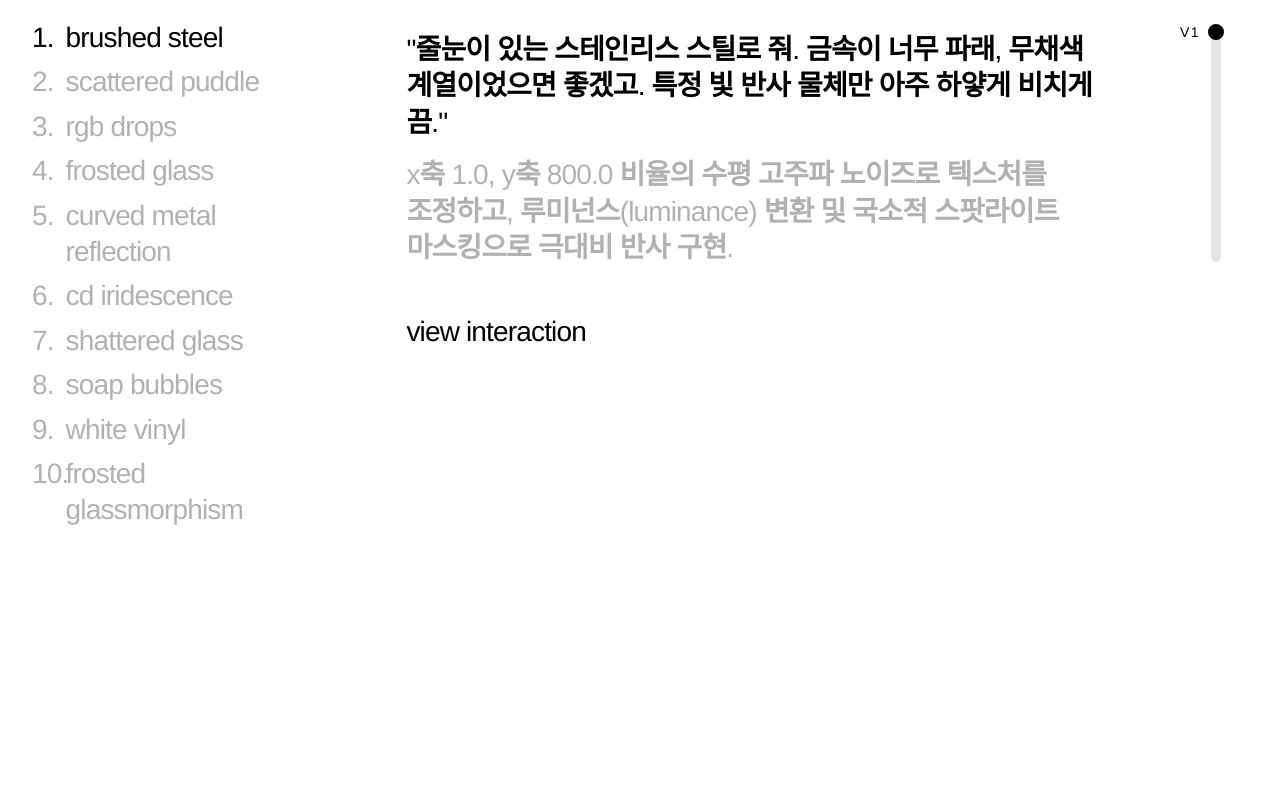
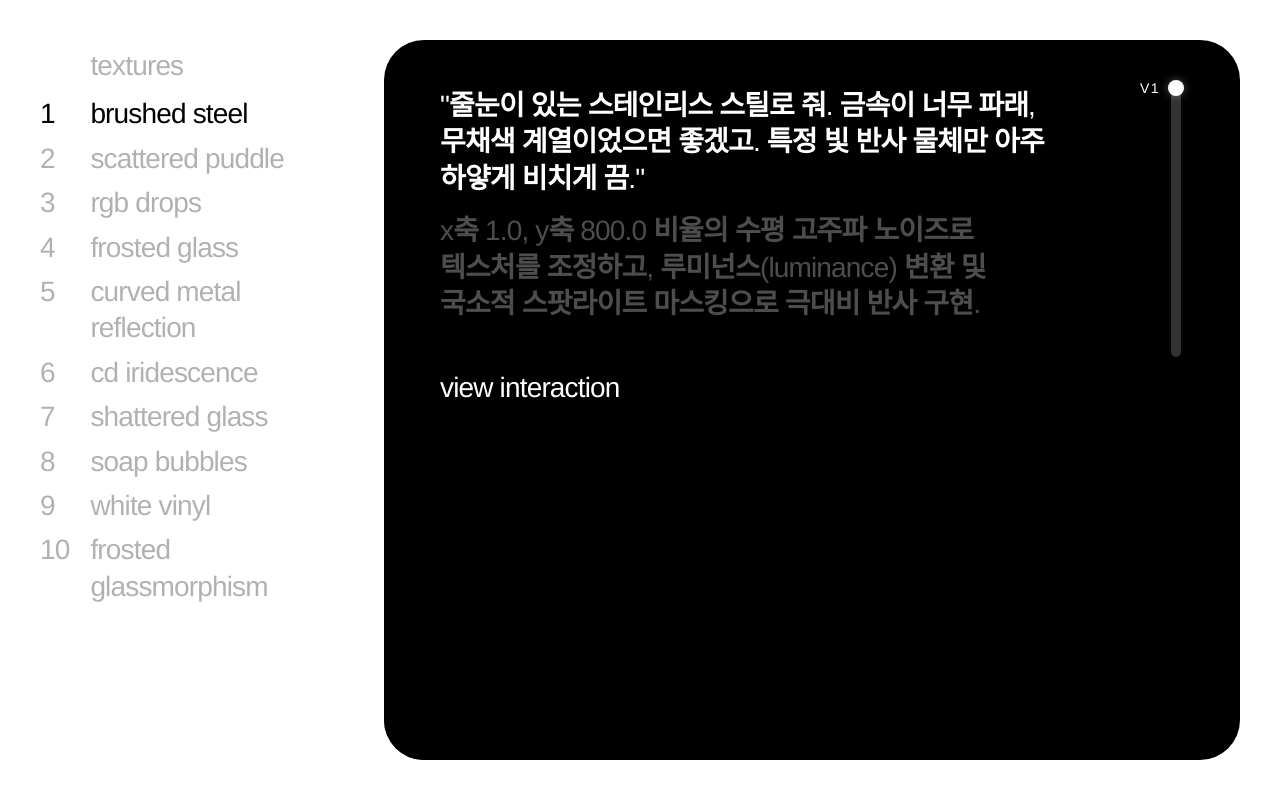
Before and after one commit to jonghyeokcolinlee/texture, a Next.js app: page / in a window 1280 px wide. Built offline with nearby package versions, Linux system fonts and the light colour scheme.

Commit message:
feat: update homepage content and layout in page.tsx

```diff
--- a/src/app/page.tsx
+++ b/src/app/page.tsx
@@ -60,7 +60,7 @@ const VersionControls = ({ versions, activeIndex, onChange, className, vertical
             }}
             style={{ cursor: vertical ? 'ns-resize' : 'ew-resize' }}
         >
-            <div ref={trackRef} className={`${vertical ? 'h-full w-[10px]' : 'w-full h-[10px]'} bg-black/10 rounded-full relative`} />
+            <div ref={trackRef} className={`${vertical ? 'h-full w-[10px]' : 'w-full h-[10px]'} bg-white/20 rounded-full relative`} />
             <div
                 className={`absolute flex items-center justify-center pointer-events-none`}
                 style={{
@@ -68,15 +68,15 @@ const VersionControls = ({ versions, activeIndex, onChange, className, vertical
                     transition: isDragging ? 'none' : (vertical ? 'top 0.3s cubic-bezier(0.2, 0.8, 0.2, 1)' : 'left 0.3s cubic-bezier(0.2, 0.8, 0.2, 1)')
                 }}
             >
-                {/* 텍스트와 안 겹치게끔 white fade gradient 효과 (배경) */}
+                {/* 텍스트와 안 겹치게끔 fade gradient 효과 (배경) */}
                 <div className={`absolute ${vertical ? 'right-6' : 'bottom-5'} flex items-center justify-center`}>
-                    <div className="absolute inset-[-4px] bg-white/80 blur-[2px] rounded-full" />
-                    <div className="relative whitespace-nowrap text-[14px] font-medium tracking-widest uppercase text-black z-10">
+                    <div className="absolute inset-[-4px] bg-black/40 blur-[2px] rounded-full" />
+                    <div className="relative whitespace-nowrap text-[14px] font-medium tracking-widest uppercase text-white z-10">
                         {versions[isDragging ? Math.round(tempP * (versions.length - 1)) : activeIndex]?.id}
                     </div>
                 </div>
                 {/* 반지름 8px 원 (w-4 h-4) */}
-                <div className="w-4 h-4 bg-black rounded-full relative z-20" />
+                <div className="w-4 h-4 bg-white rounded-full relative z-20 shadow-[0_0_10px_rgba(255,255,255,0.3)]" />
             </div>
         </div>
     );
@@ -225,9 +225,9 @@ export default function Home() {
     };
 
     return (
-        <main className="h-full w-full bg-white flex flex-col md:flex-row overflow-hidden lowercase">
+        <main className="h-full w-full bg-white flex flex-col md:flex-row overflow-hidden lowercase md:p-6 lg:p-10 md:gap-12 lg:gap-20">
             {/* 1. Top Pane: Navigation Wheel (Mobile / Desktop) */}
-            <div className="flex-none md:w-[28%] h-[30%] md:h-full px-4 pt-2 pb-4 lg:px-8 lg:pt-4 lg:pb-8 bg-white relative">
+            <div className="flex-none md:w-[22%] h-[30%] md:h-full px-4 pt-2 pb-4 md:px-0 md:pt-0 md:pb-0 bg-white relative">
                 <div className="w-full h-full text-[20px] lg:text-[28px] tracking-[-0.03em] leading-[1.3] font-medium text-black">
                     <div className="relative w-full h-full overflow-hidden">
                         <div className="absolute bottom-0 left-0 w-full h-[50%] bg-gradient-to-t from-white to-transparent pointer-events-none z-30 md:hidden" />
@@ -236,13 +236,18 @@ export default function Home() {
                         <div
                             ref={wheelRef}
                             onScroll={handleScroll}
-                            className="w-full h-full overflow-y-auto md:overflow-y-hidden no-scrollbar snap-y snap-mandatory md:snap-none relative z-20"
                             style={{ scrollBehavior: 'smooth' }}
                         >
+                            {/* Title: textures */}
+                            <div className="hidden md:flex items-start w-full py-2 opacity-30 select-none">
+                                <span className="w-[1.8em] shrink-0" />
+                                <p className="mb-0 flex-1 text-left">textures</p>
+                            </div>
+
                             {materials.map((mat, i) => {
                                 const match = mat.title.match(/^0?(\d+)\s+(.*)$/);
                                 const num = match ? parseInt(match[1]) : 0;
-                                const indicator = num > 0 ? num + "." : "";
+                                const indicator = num > 0 ? num : "";
                                 const text = match ? match[2] : mat.title;
                                 const isActive = activeMaterialTitle === mat.title;
 
@@ -260,7 +265,7 @@ export default function Home() {
                                         }}
                                         className={`flex items-start w-full py-1 snap-start md:snap-align-none transition-opacity duration-300 md:cursor-pointer select-none ${isActive ? "opacity-100" : "opacity-30"}`}
                                     >
-                                        <span className="w-[1.2em] shrink-0 text-left">{indicator}</span>
+                                        <span className="w-[1.8em] shrink-0 text-left">{indicator}</span>
                                         <p className="mb-0 flex-1 text-left">{text}</p>
                                     </div>
                                 );
@@ -271,13 +276,13 @@ export default function Home() {
                 </div>
             </div>
 
-            {/* 2. Bottom Pane: Information Details (Mobile reduced height) */}
-            <div className="flex-none md:flex-1 h-[60%] md:h-full bg-white relative flex flex-row">
-                <div className="flex-1 h-full overflow-hidden pt-2 px-4 pb-0 lg:pt-8 lg:px-12 lg:pb-0 relative">
-                    <div className="absolute bottom-0 left-0 w-full h-[20%] bg-gradient-to-t from-white to-transparent pointer-events-none z-20" />
+            {/* 2. Right Pane: Information Details */}
+            <div className="flex-none md:flex-1 h-[60%] md:h-full bg-black md:rounded-[40px] relative flex flex-row overflow-hidden">
+                <div className="flex-1 h-full overflow-hidden pt-2 px-4 pb-0 md:pt-12 md:px-14 md:pb-0 relative">
+                    <div className="absolute bottom-0 left-0 w-full h-[20%] bg-gradient-to-t from-black to-transparent pointer-events-none z-20" />
 
                     <div className="h-full overflow-y-auto no-scrollbar pb-0">
-                        <div className="max-w-[800px] text-[20px] lg:text-[28px] tracking-[-0.03em] leading-[1.3] text-black font-medium w-full pb-12 md:pb-24">
+                        <div className="max-w-[800px] text-[20px] lg:text-[28px] tracking-[-0.03em] leading-[1.3] text-white font-medium w-full pb-12 md:pb-24">
                             {activeMat && activeVersion ? (
                                 <div className="flex flex-col justify-start">
                                     <div className="whitespace-pre-wrap break-keep flex flex-col gap-4">
@@ -308,13 +313,13 @@ export default function Home() {
 
                 {/* Desktop Slider Space */}
                 {activeMat && activeMat.versions.length > 1 && (
-                    <div className="hidden md:flex flex-col justify-start items-center w-32 bg-white z-10 shrink-0 pt-2 lg:pt-8">
-                         <div className="relative w-full h-[30%] flex flex-col items-center">
+                    <div className="hidden md:flex flex-col justify-start items-center w-32 z-10 shrink-0 pt-2 md:pt-12">
+                         <div className="relative w-full h-full flex flex-col items-center">
                             <VersionControls
                                 versions={activeMat.versions}
                                 activeIndex={activeVersionIndex}
                                 onChange={setActiveVersionIndex}
-                                className="w-full h-full"
+                                className="w-full h-[40%]"
                                 vertical={true}
                             />
                          </div>
```
